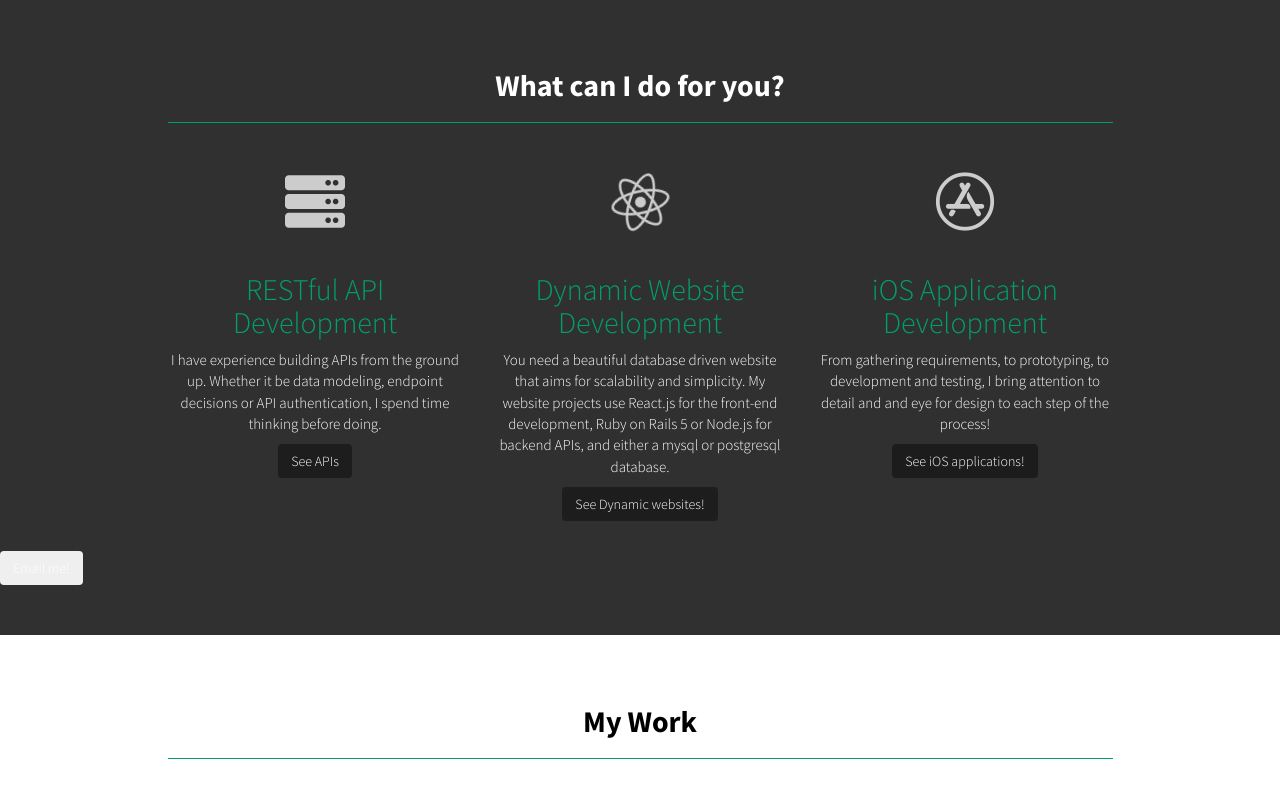
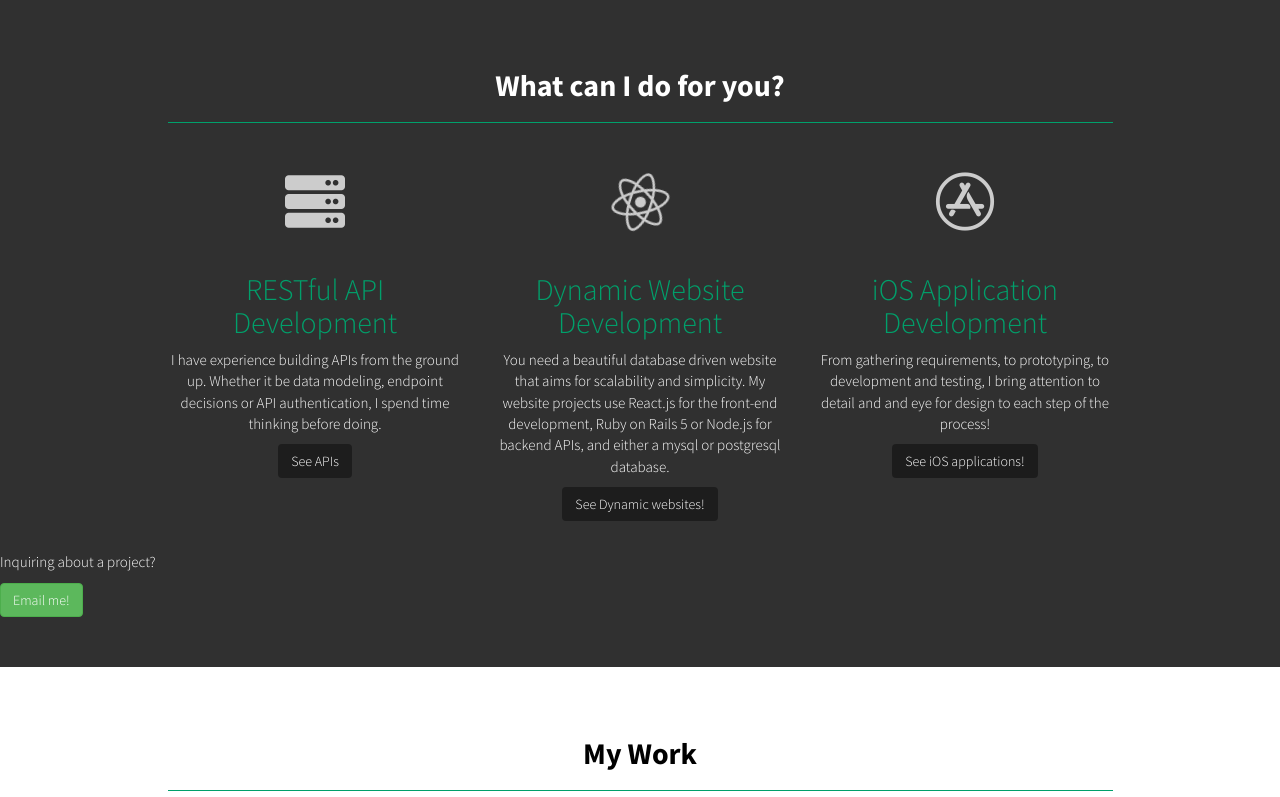
Before and after one commit to PatrickCook/Portfolio-Website, a PHP site: page / in a window 1280 px wide. Shown: the part 846-1643 px from the top of the page. Run offline with PHP 8.4, Linux system fonts and the light colour scheme; some libraries are stand-ins or nearby versions.

Commit message:
Updated button

```diff
--- a/index.php
+++ b/index.php
@@ -158,9 +158,15 @@
 				</div>
 			</div>
 		</div>
-		<button
-		Inquiring about a project?
-		<a href = "mailto: patrickcook28@icloud.com" class="btn">Email me!</a>
+		<div style="margin: auto;">
+			<p>Inquiring about a project? </p>
+			<a href = "mailto: patrickcook28@icloud.com">
+				<button type="button" class="btn btn-success">
+					Email me!
+				</button>
+			</a>
+		</div>
+
 	</section>
 	<!-- Portfolio -->
 	<section id="portfolio" class="portfolio">
```
